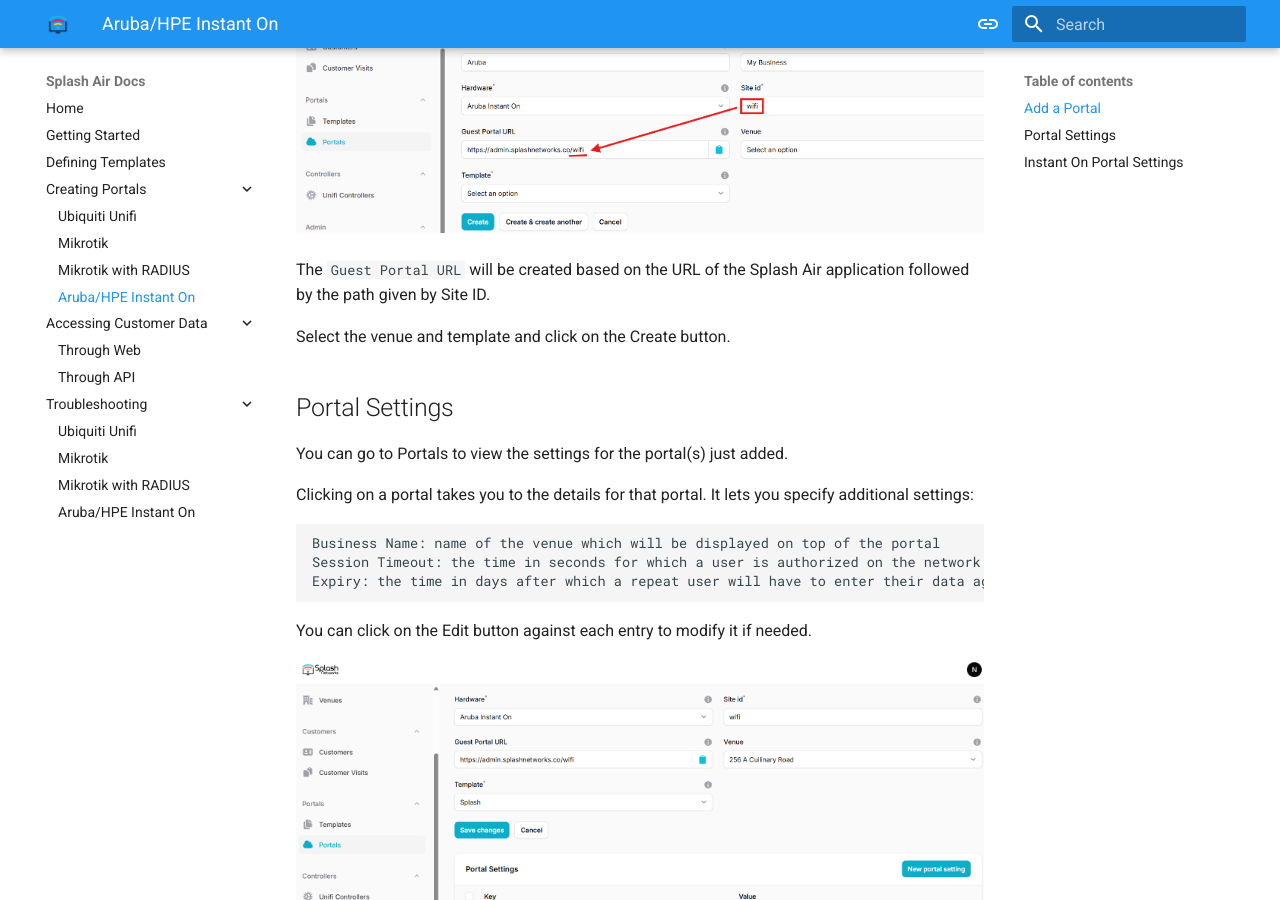
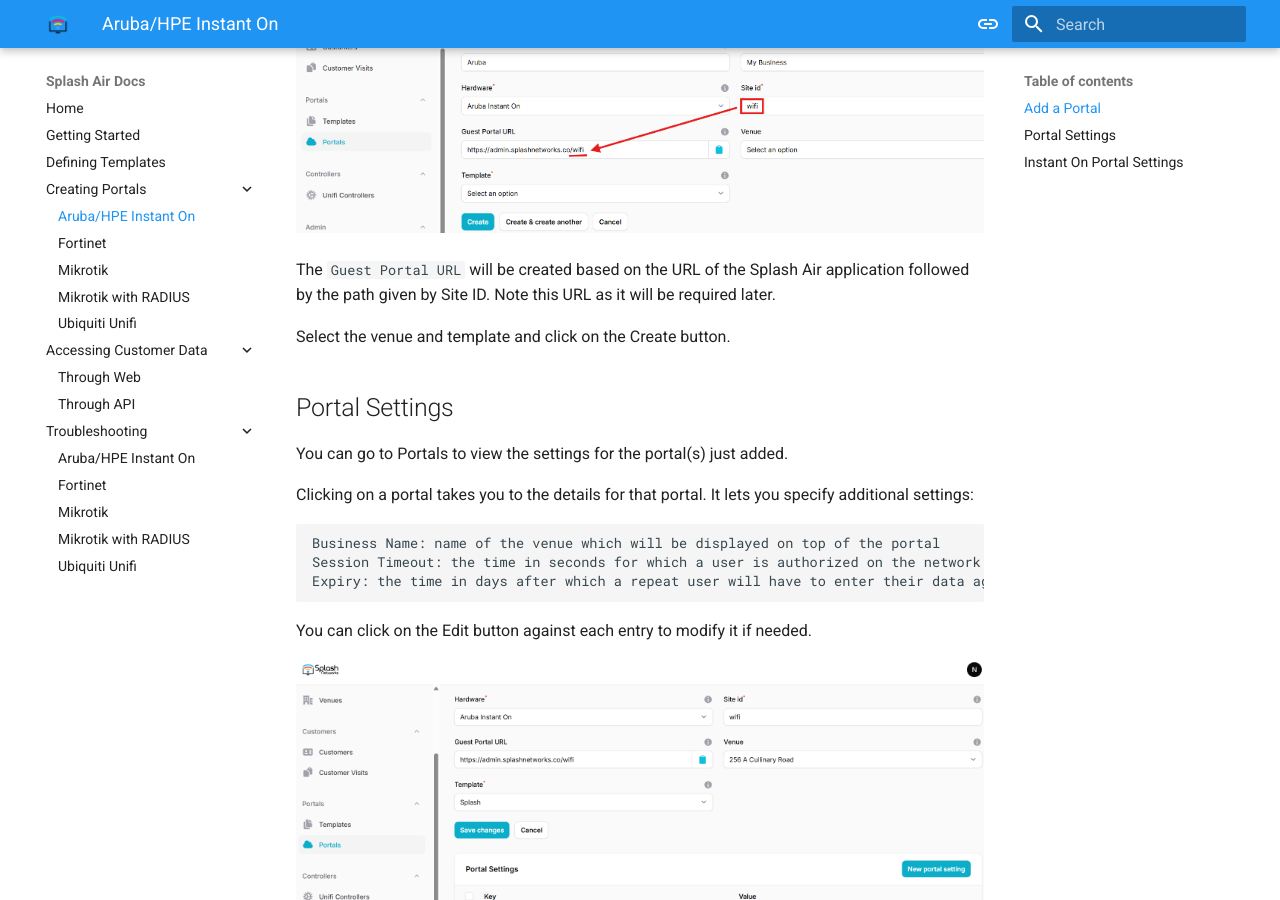
Before and after one commit to splash-networks/admin-panel-doc, an MkDocs documentation site: the page built from docs/portals/aruba-instant-on.md, in a window 1280 px wide and 900 px high, scrolled down 479 px. Built offline with MkDocs 1.6.1 and Material for MkDocs 9.7.7, drawn with Linux system fonts in a browser that asks for light colours; some of the changed text lies outside the part shown.

Commit message:
fortinet

```diff
--- a/docs/portals/aruba-instant-on.md
+++ b/docs/portals/aruba-instant-on.md
@@ -6,7 +6,7 @@
 
 ![Aruba Portal](../assets/images/portal/portal-aruba.png)
 
-The `Guest Portal URL` will be created based on the URL of the Splash Air application followed by the path given by Site ID.
+The `Guest Portal URL` will be created based on the URL of the Splash Air application followed by the path given by Site ID. Note this URL as it will be required later.
 
 Select the venue and template and click on the Create button.
 
--- a/mkdocs.yml
+++ b/mkdocs.yml
@@ -10,20 +10,22 @@
   - Defining Templates: defining-templates.md
   - Creating Portals:
       - portals/index.md
-      - Ubiquiti Unifi: portals/unifi.md
+      - Aruba/HPE Instant On: portals/aruba-instant-on.md
+      - Fortinet: portals/fortinet.md
       - Mikrotik: portals/mikrotik.md
       - Mikrotik with RADIUS: portals/mikrotik-with-radius.md
-      - Aruba/HPE Instant On: portals/aruba-instant-on.md
+      - Ubiquiti Unifi: portals/unifi.md
   - Accessing Customer Data:
       - customer-data/index.md
       - Through Web: customer-data/web.md
       - Through API: customer-data/api.md
   - Troubleshooting:
       - troubleshooting/index.md
-      - Ubiquiti Unifi: troubleshooting/unifi.md
+      - Aruba/HPE Instant On: troubleshooting/aruba-instant-on.md
+      - Fortinet: troubleshooting/fortinet.md
       - Mikrotik: troubleshooting/mikrotik.md
       - Mikrotik with RADIUS: troubleshooting/mikrotik-with-radius.md
-      - Aruba/HPE Instant On: troubleshooting/aruba-instant-on.md
+      - Ubiquiti Unifi: troubleshooting/unifi.md
 theme:
   name: material
   logo: assets/logo.png
```
Also changed, not shown: docs/portals/fortinet.md (added, +46 -0 lines), docs/portals/mikrotik-with-radius.md (+1 -1 lines), docs/portals/mikrotik.md (+1 -1 lines), docs/portals/unifi.md (+1 -1 lines), docs/troubleshooting/fortinet.md (added, +13 -0 lines), docs/assets/images/fortinet/interface-settings-2.png (added), docs/assets/images/fortinet/interface-settings.png (added), docs/assets/images/fortinet/interface.png (added), docs/assets/images/fortinet/portal-url.png (added), docs/assets/images/fortinet/radius-test.png (added), docs/assets/images/fortinet/traffic-flow.png (added).
